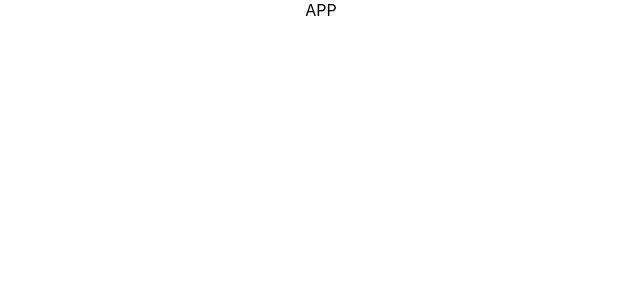
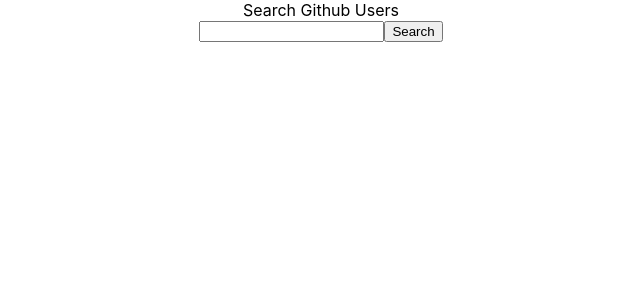
Before and after one commit to tangx/react_scaffolding_jsx, a React (Create React App) app: page / in a window 1280 px wide. Shown: the top 300 px of the page, without its empty margins (319-959 px from the left). Built offline with nearby package versions, Linux system fonts and the light colour scheme.

Commit message:
基础获取数据

```diff
--- a/package.json
+++ b/package.json
@@ -6,6 +6,7 @@
     "@testing-library/jest-dom": "^5.16.5",
     "@testing-library/react": "^13.4.0",
     "@testing-library/user-event": "^13.5.0",
+    "axios": "^0.27.2",
     "nanoid": "^4.0.0",
     "react": "^18.2.0",
     "react-dom": "^18.2.0",
@@ -35,5 +36,6 @@
       "last 1 firefox version",
       "last 1 safari version"
     ]
-  }
+  },
+  "proxy":"http://localhost:5001"
 }
--- a/src/App.js
+++ b/src/App.js
@@ -1,17 +1,29 @@
 import React, { Component } from 'react';
 // import logo from './logo.svg';
 import './App.css';
+// import axios from 'axios';
+import Search from './components/Search'
+import List from './components/List'
 
 
 export default class App extends Component {
 
+  state = {
+    users: []
+  }
 
+  updateUser = (users) => {
+    this.setState({ users: users })
+  }
 
   render() {
 
     return (
       <div className='App'>
-        APP
+        <Search
+          updateUser={this.updateUser}
+        />
+        <List users={this.state.users} />
       </div>
     )
   }
--- /dev/null
+++ b/src/components/Card/index.jsx
@@ -0,0 +1,21 @@
+import React, { Component } from 'react'
+
+export default class Card extends Component {
+  render() {
+    const { login, avatar_url, html_url } = this.props.user
+    return (
+
+      <div>
+        <a href={html_url}>
+          <img
+            src={avatar_url}
+            alt=""
+            width={128} height={128} />
+
+          <br />
+          <span>{login}</span>
+        </a>
+      </div>
+    )
+  }
+}
--- /dev/null
+++ b/src/components/List/index.jsx
@@ -0,0 +1,30 @@
+import React, { Component } from 'react'
+import Card from '../Card'
+
+export default class List extends Component {
+  render() {
+    const { users } = this.props
+    // console.log(users);
+    return (
+      <div>
+
+        {
+          users.map(
+            (user) => {
+              // console.log(user.login);
+
+              return (
+                <li>
+                  <Card key={user.id} user={user} />
+                </li>
+              )
+            }
+
+
+          )
+        }
+
+      </div>
+    )
+  }
+}
--- /dev/null
+++ b/src/components/Search/index.jsx
@@ -0,0 +1,33 @@
+import React, { Component } from 'react'
+import axios from 'axios';
+
+export default class Search extends Component {
+
+  search = () => {
+    const { value } = this.searchInputNode
+
+    axios.get(`https://api.github.com/search/users?per_page=42&page=1&q=${value}`).then(
+      (response) => {
+        const { items } = response.data
+        this.props.updateUser(items)
+      }
+    ).catch(
+      (error) => {
+        console.log(error);
+      }
+    )
+  }
+
+  render() {
+    return (
+      <div>
+        <span >Search Github Users</span>
+        <br />
+        <input type="text"
+          ref={(c) => { this.searchInputNode = c }}
+        />
+        <button onClick={this.search}>Search</button>
+      </div>
+    )
+  }
+}
```
Also changed, not shown: 2 other files (tests, documents, lock files or other folders).
